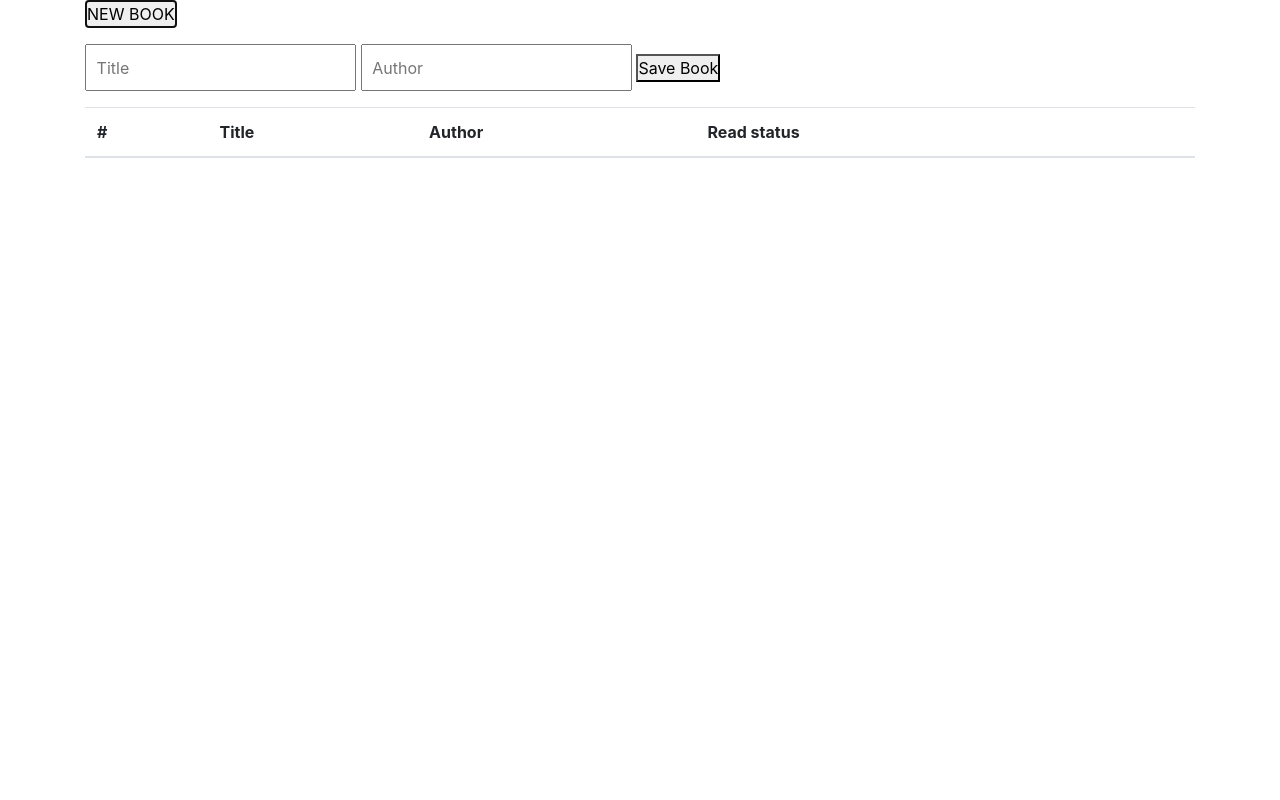
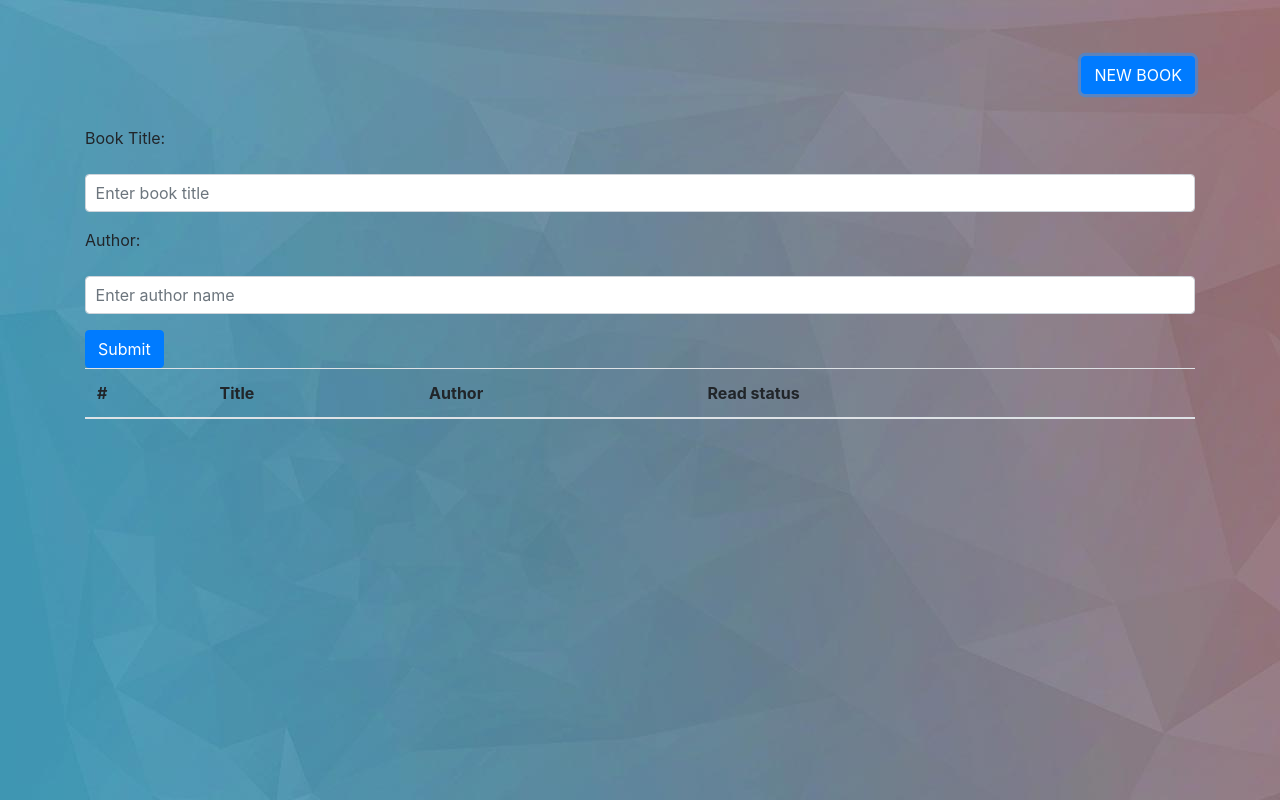
Before and after one commit to nyatindopatrick/library-app, a website: page index.html in a window 1280 px wide. Both pictures are taken after a click on the button "NEW BOOK". Drawn offline with nearby package versions, Linux system fonts and the light colour scheme.

Commit message:
add background image and styling

```diff
--- a/index.html
+++ b/index.html
@@ -13,14 +13,37 @@
     />
   </head>
   <body>
-    <div class="container">
-      <button id="newbook">NEW BOOK</button>
+    <div class="container mt-4">
+      <div class="my-3 d-flex justify-content-end">
+        <button id="newbook" class="btn btn-primary my-3">
+          NEW BOOK
+        </button>
+      </div>
+
       <form class="bookform hidden" action="" id="bookform">
-        <input placeholder="Title" type="text" name="title" id="title" />
-        <input type="text" placeholder="Author" name="author" id="author" />
-        <button type="submit">Save Book</button>
+        <div class="form-group">
+          <label for="bookform">Book Title: </label>
+          <input
+            type="text"
+            class="form-control"
+            name="title"
+            id="title"
+            placeholder="Enter book title"
+          />
+        </div>
+        <div class="form-group">
+          <label for="author">Author: </label>
+          <input
+            type="text"
+            class="form-control"
+            name="author"
+            id="author"
+            placeholder="Enter author name"
+          />
+        </div>
+        <button type="submit" class="btn btn-primary">Submit</button>
       </form>
-      <div>
+
       <table class="table">
         <thead>
           <tr>
@@ -34,7 +57,6 @@
         <tbody id="bookslist"></tbody>
       </table>
     </div>
-    </div>
     <script src="js/books.js"></script>
     <script src="js/index.js"></script>
   </body>
--- a/styles/style.css
+++ b/styles/style.css
@@ -3,27 +3,15 @@
   padding: 0;
   box-sizing: border-box;
 }
+
 body {
   display: flex;
   justify-content: center;
-}
-
-.main {
-  width: 70%;
-  display: flex;
-  flex-direction: column;
-  justify-content: center;
-}
-table tr:nth-child(even) {
-  background-color: lightgray;
-}
-.main table thead {
-  text-align: left;
-  background-color: lightgrey;
+  background-image: url("/default.jpg");
 }
 
 .bookform input {
-  margin: 1rem 0px;
+  margin: 1rem 0;
   padding: 0.6rem;
 }
 
```
Also changed, not shown: default.jpg (added). Lines whose indentation alone changed are shown as unchanged.
